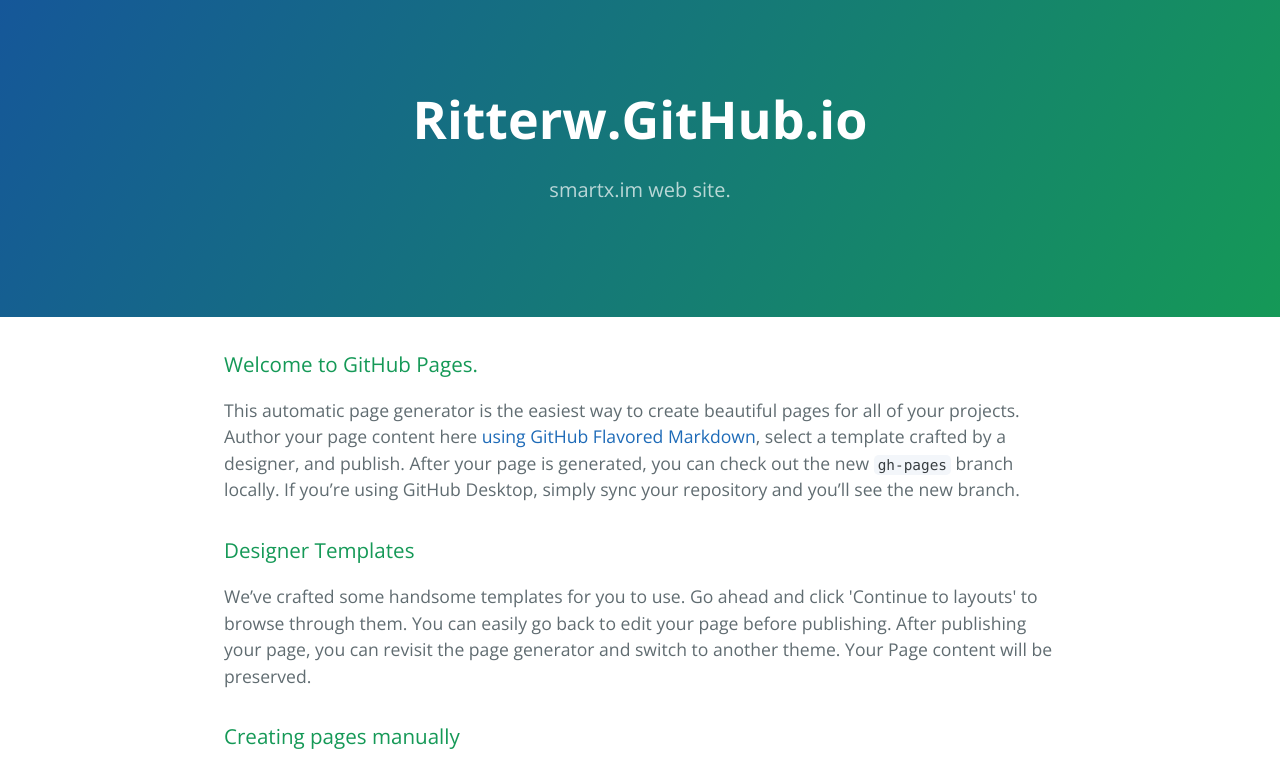
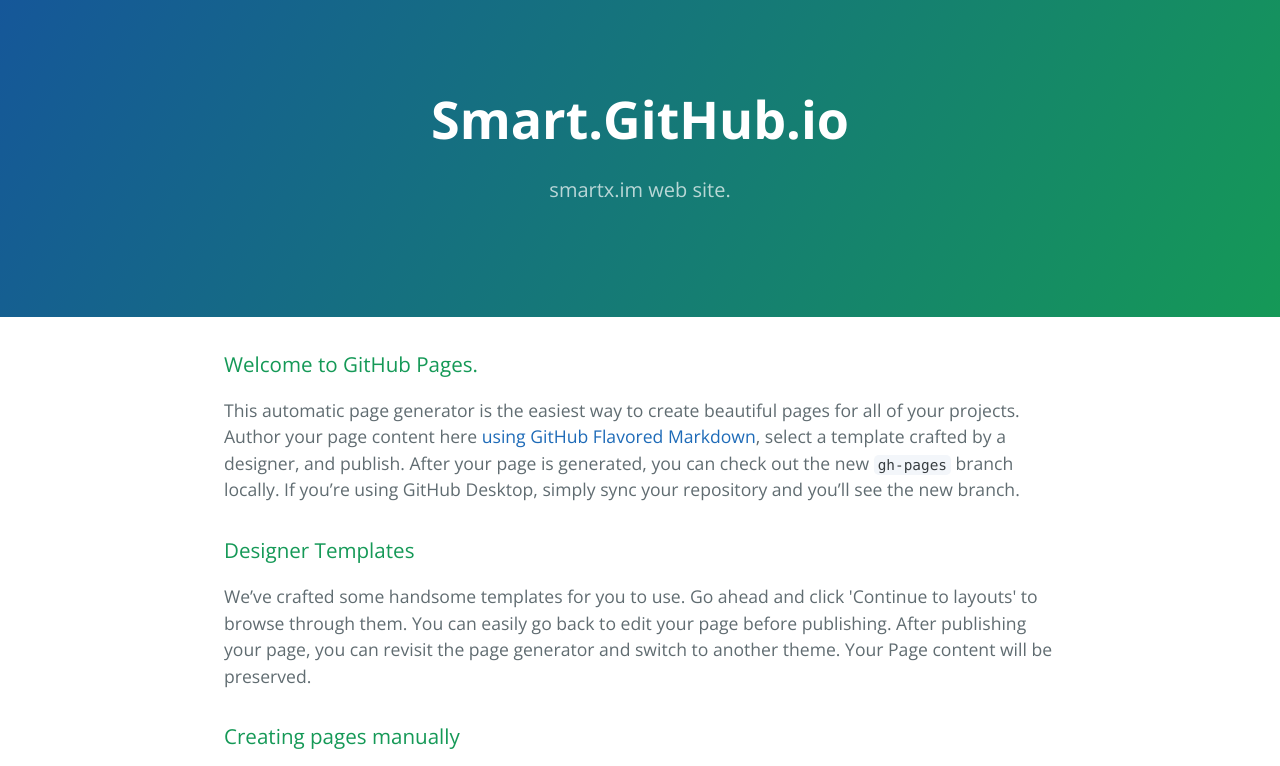
Before and after one commit to ritterw/ritterw.github.io, a plain HTML site: page index.html in a window 1280 px wide. Shown: the top 766 px of the page. Drawn offline with nearby package versions, Linux system fonts and the light colour scheme.

Commit message:
Init commit.

```diff
--- a/index.html
+++ b/index.html
@@ -11,7 +11,7 @@
   </head>
   <body>
     <section class="page-header">
-      <h1 class="project-name">Ritterw.GitHub.io</h1>
+      <h1 class="project-name">Smart.GitHub.io</h1>
       <h2 class="project-tagline">smartx.im web site.</h2>
     </section>
 
```
